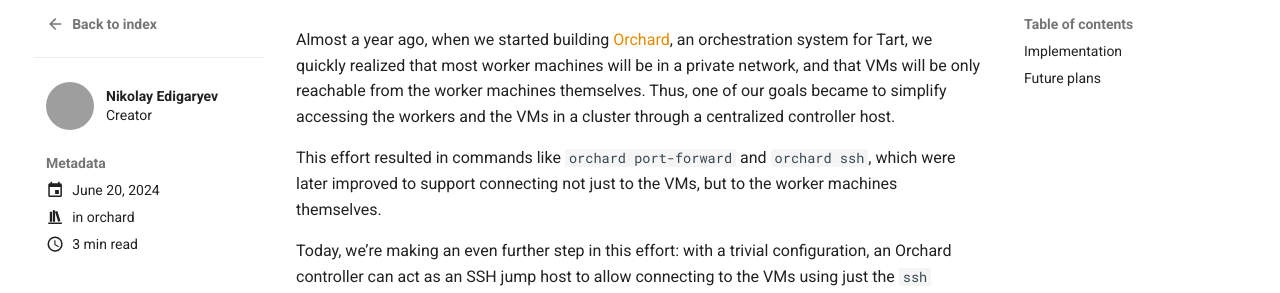
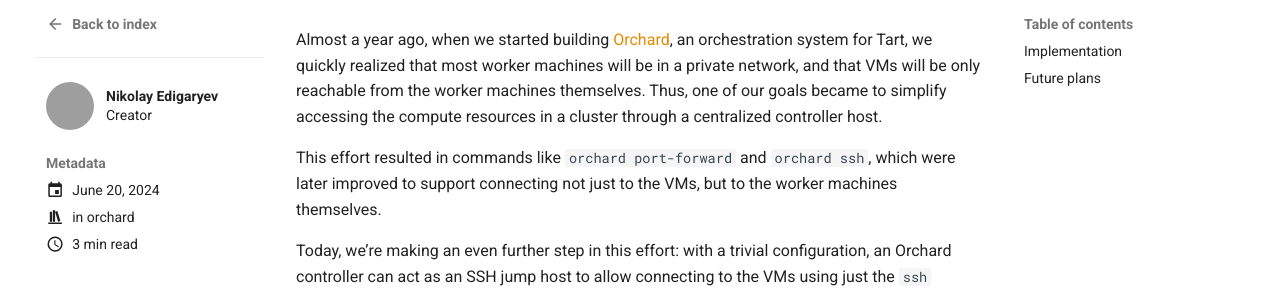
Before and after one commit to cirruslabs/tart, an MkDocs documentation site: the page built from docs/blog/posts/2024-06-20-jumping-through-the-hoops.md, in a window 1280 px wide and 900 px high. Shown: the part 135-428 px from the top of the window. Built offline with MkDocs 1.6.1 and Material for MkDocs 9.7.7, drawn with Linux system fonts in a browser that asks for light colours; plug-ins that fetch from the network failed and are left out; comment, search, counter and statistics services are not loaded; grey boxes are pictures that could not be loaded.

Commit message:
Update 2024-06-20-jumping-through-the-hoops.md
Co-authored-by: Nikolay Edigaryev <edigaryev@gmail.com>

```diff
--- a/docs/blog/posts/2024-06-20-jumping-through-the-hoops.md
+++ b/docs/blog/posts/2024-06-20-jumping-through-the-hoops.md
@@ -11,7 +11,7 @@
 
 # Jumping through the hoops: SSH jump host functionality in Orchard
 
-Almost a year ago, when we started building [Orchard](https://github.com/cirruslabs/orchard), an orchestration system for Tart, we quickly realized that most worker machines will be in a private network, and that VMs will be only reachable from the worker machines themselves. Thus, one of our goals became to simplify accessing the workers and the VMs in a cluster through a centralized controller host.
+Almost a year ago, when we started building [Orchard](https://github.com/cirruslabs/orchard), an orchestration system for Tart, we quickly realized that most worker machines will be in a private network, and that VMs will be only reachable from the worker machines themselves. Thus, one of our goals became to simplify accessing the compute resources in a cluster through a centralized controller host.
 
 This effort resulted in commands like `orchard port-forward` and `orchard ssh`, which were later improved to support connecting not just to the VMs, but to the worker machines themselves.
 
```
